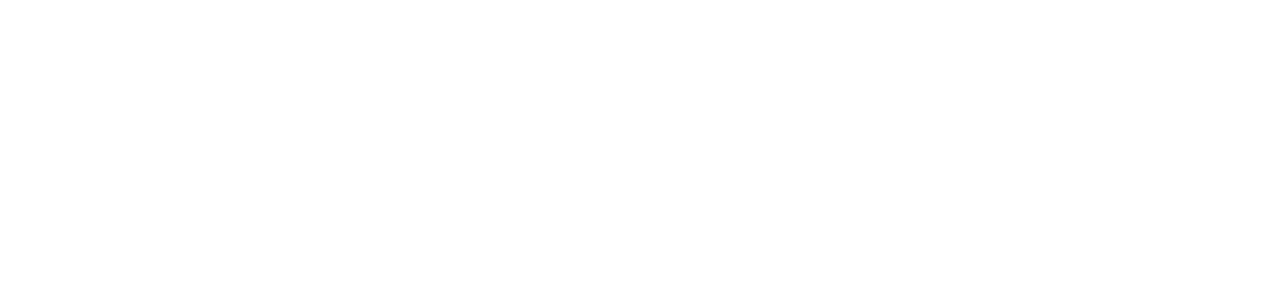
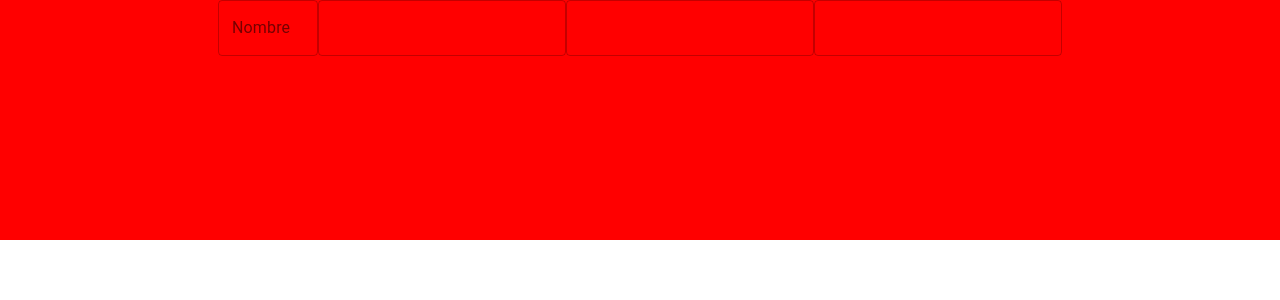
Before and after one commit to Vargland/bakery, a React (Create React App) app: page /materials in a window 1280 px wide. Shown: the top 300 px of the page. Built offline with nearby package versions, Linux system fonts and the light colour scheme.

Commit message:
bakery/Added Material UI & Input component

```diff
--- a/src/App.js
+++ b/src/App.js
@@ -1,6 +1,7 @@
 import React from 'react';
 import './App.scss';
 import Router from './components/Router/Router';
+
 
 function App() {
   return (
--- a/src/components/AddPage/AddPage.js
+++ /dev/null
@@ -1,26 +0,0 @@
-import React from 'react'
-
-class AddPage extends React.Component {
-  constructor(props) {
-    super(props)
-
-    this.state = {
-      currentPage: 'AddPage',
-      nextPage: ''
-    }
-  }
-
-  AddComponent() {
-    return(
-      <div>
-        <h1> AddPage </h1>
-      </div>
-    )
-  }
-
-  render() {
-    return this.AddComponent()
-  }
-}
-
-export default AddPage;
--- /dev/null
+++ b/src/components/Input/Input.js
@@ -0,0 +1,23 @@
+import React from 'react';
+import TextField from '@material-ui/core/TextField';
+import './Input.scss'
+
+class Input extends React.Component {
+
+  renderInput() {
+    return(
+      <div className="input_container">
+        <TextField className="input_name" label="Nombre" variant="outlined"></TextField>
+        <TextField variant="outlined"></TextField>
+        <TextField variant="outlined"></TextField>
+        <TextField variant="outlined"></TextField>
+      </div>
+    )
+  }
+
+  render() {
+    return this.renderInput()
+  }
+}
+
+export default Input;
--- /dev/null
+++ b/src/components/Input/Input.scss
@@ -0,0 +1,5 @@
+.input {
+  &_name {
+    width: 100px;
+  }
+}
--- a/src/components/MainButtons/MainButtons.js
+++ b/src/components/MainButtons/MainButtons.js
@@ -1,5 +1,5 @@
 import React from 'react'
-import { Link, withRouter } from 'react-router-dom'
+import { Link } from 'react-router-dom'
 import './MainButton.scss';
 
 
--- a/src/components/MainPage/MainPage.js
+++ b/src/components/MainPage/MainPage.js
@@ -1,5 +1,5 @@
 import './MainPage.scss';
-import { PAGE } from '../../constants/constants'
+import { LABEL, PAGE } from '../../constants/constants'
 import { connect } from 'react-redux';
 import { nextPage } from '../../redux/actions/mainPage';
 import { withRouter } from 'react-router-dom';
@@ -9,7 +9,7 @@ import React from 'react';
 class MainPage extends React.Component {
   constructor (props) {
     super(props);
-
+    console.log(PAGE.INGREDIENTS)
     this.state = {
       currentPage: 'mainPage',
       nextPage: '',
@@ -26,12 +26,10 @@ class MainPage extends React.Component {
     return (
       <div className="select">
         <div className="select_ingredients">
-          <MainButtons className="select_button" goPage={ this.goPage.bind(this) } srcPage={PAGE.ADD_INGREDIENTS} label={'Add'}></MainButtons>
-          <MainButtons className="select_button" goPage={ this.goPage.bind(this) } srcPage={PAGE.VIEW_INGREDIENTS} label={'View'}></MainButtons>
+          <MainButtons className="select_button" goPage={ this.goPage.bind(this) } srcPage={PAGE.MATERIALS} label={LABEL.MATERIALS}></MainButtons>
         </div>
         <div className="select_recipes">
-          <MainButtons className="select_button" goPage={ this.goPage.bind(this) } srcPage={PAGE.ADD_RECIPE} label={'Add'}></MainButtons>
-          <MainButtons className="select_button" goPage={ this.goPage.bind(this) } srcPage={PAGE.VIEW_RECIPE} label={'View'}></MainButtons>
+          <MainButtons className="select_button" goPage={ this.goPage.bind(this) } srcPage={PAGE.RECIPES} label={LABEL.RECIPES}></MainButtons>
         </div>
       </div>
     )
@@ -51,6 +49,8 @@ const mapStateToProps = state => ({ ...state })
 export default connect(mapStateToProps, mapDispatchToProps)(withRouter(MainPage))
 
  /** MAY THIS BUTTONS ARE NOT NECESSARY --> COULD BE MODIFY ON THE ADD/VIEW LIST //
+  <MainButtons className="select_button" goPage={ this.goPage.bind(this) } srcPage={PAGE.ADD_INGREDIENTS} label={'Add'}></MainButtons>
+  <MainButtons className="select_button" goPage={ this.goPage.bind(this) } srcPage={PAGE.VIEW_RECIPE} label={'View'}></MainButtons>
   <MainButtons className="select_button" goPage={ this.goPage.bind(this) } srcPage={PAGE.MODIFY_INGREDIENTS} label={'Modify'}></MainButtons>
   <MainButtons className="select_button" goPage={ this.goPage.bind(this) } srcPage={PAGE.MODIFY_RECIPE} label={'Modify'}></MainButtons>
 */
--- /dev/null
+++ b/src/components/Materials/Materials.js
@@ -0,0 +1,31 @@
+import React from 'react'
+import Grid from '@material-ui/core/Grid';
+import './Materials.scss'
+import Input from '../Input/Input'
+
+class Materials extends React.Component {
+  constructor(props) {
+    super(props)
+
+    this.state = {
+      currentPage: 'materials',
+      nextPage: ''
+    }
+  }
+
+  materialComponent() {
+    return (
+      <div className='material_container'>
+        <Grid item xs={12}>
+         <Input></Input>
+        </Grid>
+      </div>
+    )
+  }
+
+  render() {
+    return this.materialComponent()
+  }
+}
+
+export default Materials;
--- /dev/null
+++ b/src/components/Materials/Materials.scss
@@ -0,0 +1,4 @@
+.material_container {
+  height: 30%;
+  background-color: red;
+}
--- a/src/components/Router/Router.js
+++ b/src/components/Router/Router.js
@@ -2,14 +2,14 @@ import { BrowserRouter as Router, Switch } from 'react-router-dom'
 import { Navigation } from '../Navigation/Navigation'
 import React from 'react'
 import MainPage from '../MainPage/MainPage'
-import AddPage from '../AddPage/AddPage'
+import Materials from '../Materials/Materials'
 
 function AppRouter() {
   return (
     <Router>
       <Switch>
         <Navigation exact path='/' component={MainPage} />
-        <Navigation exact path='/addingredients' component={AddPage} />
+        <Navigation exact path='/materials' component={Materials} />
       </Switch>
     </Router>
   )
--- a/src/constants/constants.js
+++ b/src/constants/constants.js
@@ -1,8 +1,9 @@
 export const PAGE = {
-  ADD_INGREDIENTS: 'addingredients',
-  MODIFY_INGREDIENTS: 'modifyingredients',
-  VIEW_INGREDIENTS: 'viewingredients',
-  ADD_RECIPE: 'addrecipe',
-  MODIFY_RECIPE: 'modifyrecipe',
-  VIEW_RECIPE: 'viewrecipe',
+  MATERIALS: 'materials',
+  RECIPES: 'recipes',
 }
+
+export const LABEL = {
+  MATERIALS: 'Materials',
+  RECIPES: 'Recipes',
+}
```
Also changed, not shown: package.json (+12 -11 lines), 1 other file (tests, documents, lock files or other folders).
